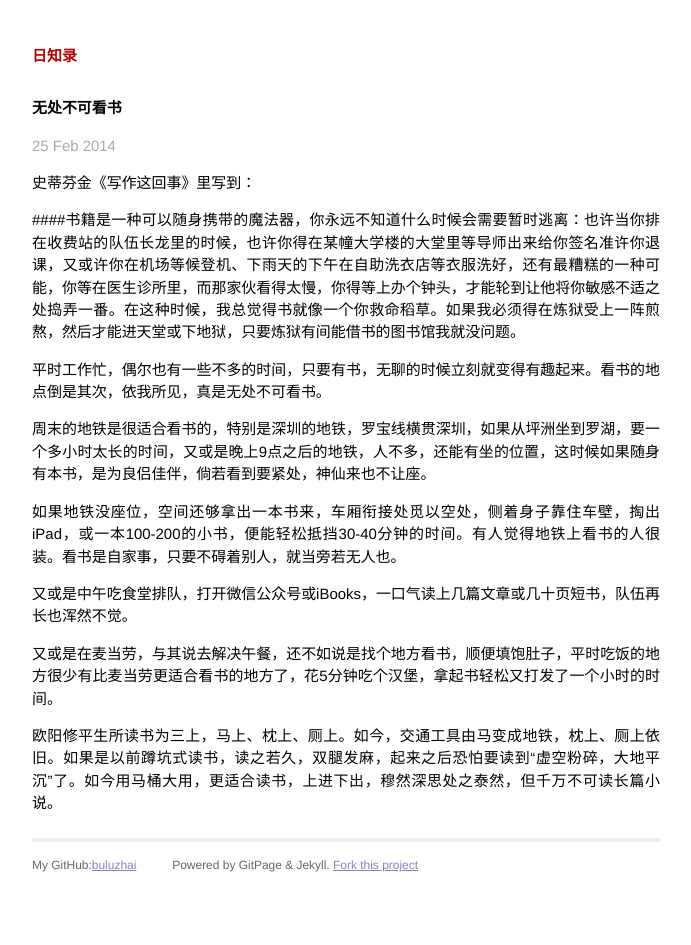
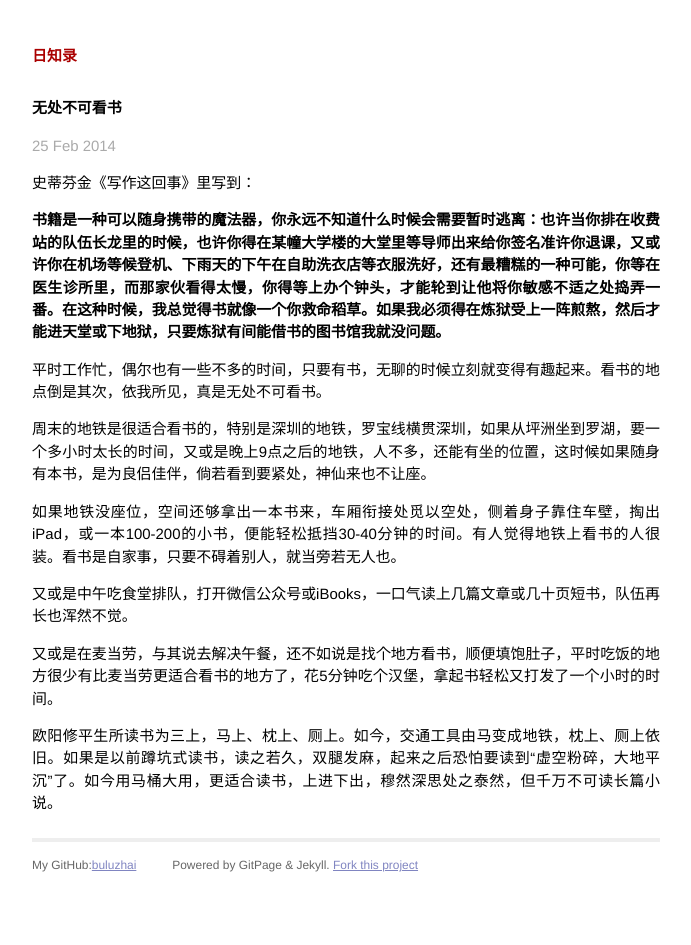
Before and after one commit to gpscad/buluzhai.github.io, a Jekyll site: the page built from _posts/2014-02-25-wherereading.markdown, in a window 1280 px wide. Shown: the whole page, without its empty margins (294-985 px from the left). Built offline with Jekyll 4.4.1, drawn with Linux system fonts in a browser that asks for light colours; Markdown is read by kramdown in place of the engine named in the settings; comment, search, counter and statistics services are not loaded.

Commit message:
add black

```diff
--- a/_posts/2014-02-25-wherereading.markdown
+++ b/_posts/2014-02-25-wherereading.markdown
@@ -7,7 +7,7 @@ categories: 每日一篇千字文
 
 史蒂芬金《写作这回事》里写到：
 
- ####书籍是一种可以随身携带的魔法器，你永远不知道什么时候会需要暂时逃离：也许当你排在收费站的队伍长龙里的时候，也许你得在某幢大学楼的大堂里等导师出来给你签名准许你退课，又或许你在机场等候登机、下雨天的下午在自助洗衣店等衣服洗好，还有最糟糕的一种可能，你等在医生诊所里，而那家伙看得太慢，你得等上办个钟头，才能轮到让他将你敏感不适之处捣弄一番。在这种时候，我总觉得书就像一个你救命稻草。如果我必须得在炼狱受上一阵煎熬，然后才能进天堂或下地狱，只要炼狱有间能借书的图书馆我就没问题。
+###书籍是一种可以随身携带的魔法器，你永远不知道什么时候会需要暂时逃离：也许当你排在收费站的队伍长龙里的时候，也许你得在某幢大学楼的大堂里等导师出来给你签名准许你退课，又或许你在机场等候登机、下雨天的下午在自助洗衣店等衣服洗好，还有最糟糕的一种可能，你等在医生诊所里，而那家伙看得太慢，你得等上办个钟头，才能轮到让他将你敏感不适之处捣弄一番。在这种时候，我总觉得书就像一个你救命稻草。如果我必须得在炼狱受上一阵煎熬，然后才能进天堂或下地狱，只要炼狱有间能借书的图书馆我就没问题。
 
 平时工作忙，偶尔也有一些不多的时间，只要有书，无聊的时候立刻就变得有趣起来。看书的地点倒是其次，依我所见，真是无处不可看书。
 
```
